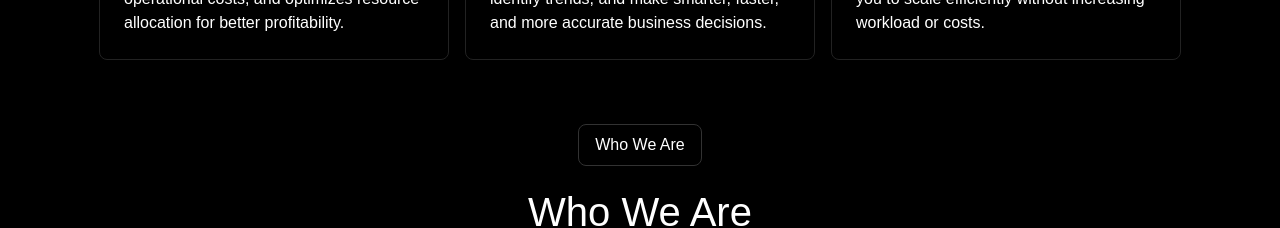
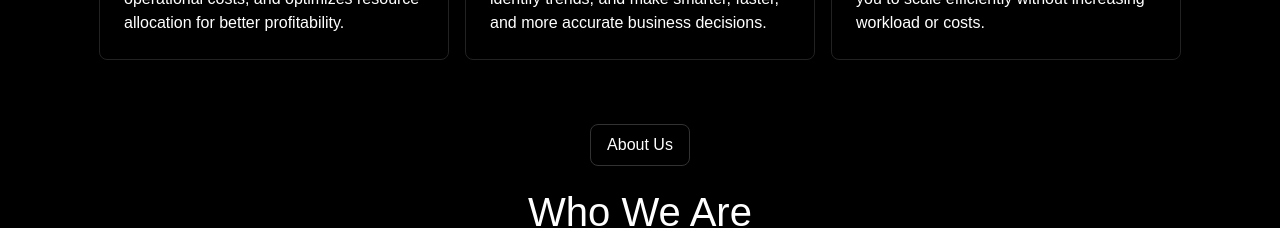
Before and after one commit to Smarkitals/smarkitalsTech, a Next.js app: page / in a window 1280 px wide. Shown: the part 4220-4448 px from the top of the page. Built offline with nearby package versions, Linux system fonts and the light colour scheme.

Commit message:
NaVUPadated

```diff
--- a/components/about/whoAreWe.jsx
+++ b/components/about/whoAreWe.jsx
@@ -10,7 +10,7 @@ export default function WhoAreFree(){
 <div className={styles.whoMain}>
 
         <SubHeadingContent
-        button="Who We Are"
+        button="About Us"
         heading="Who We Are"
         subheading="Smarkitals is a team of innovators dedicated to making automation simple and effective. We help businesses streamline workflows, boost efficiency, and scale with smart, driven solutions."
         />
```
